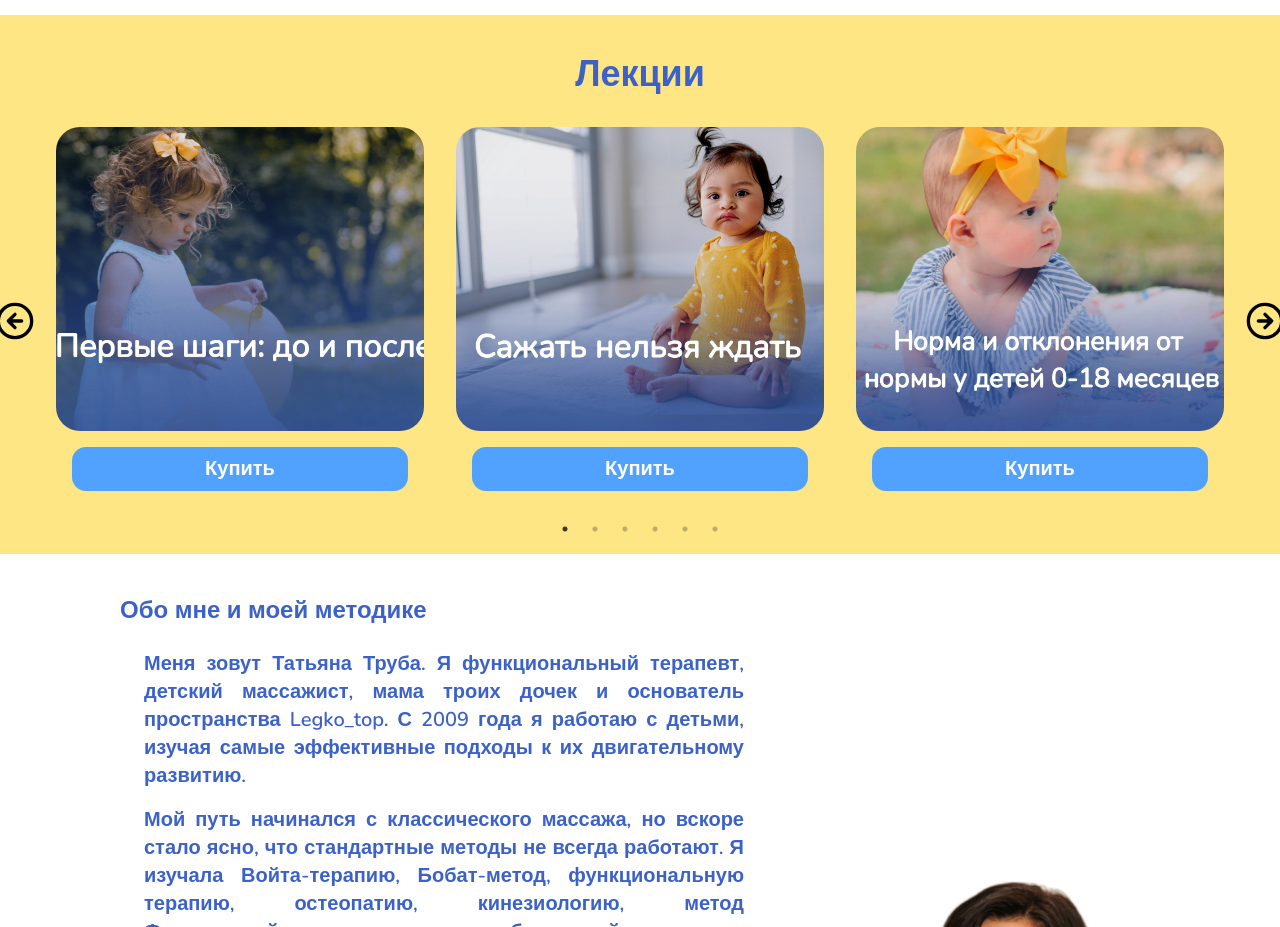
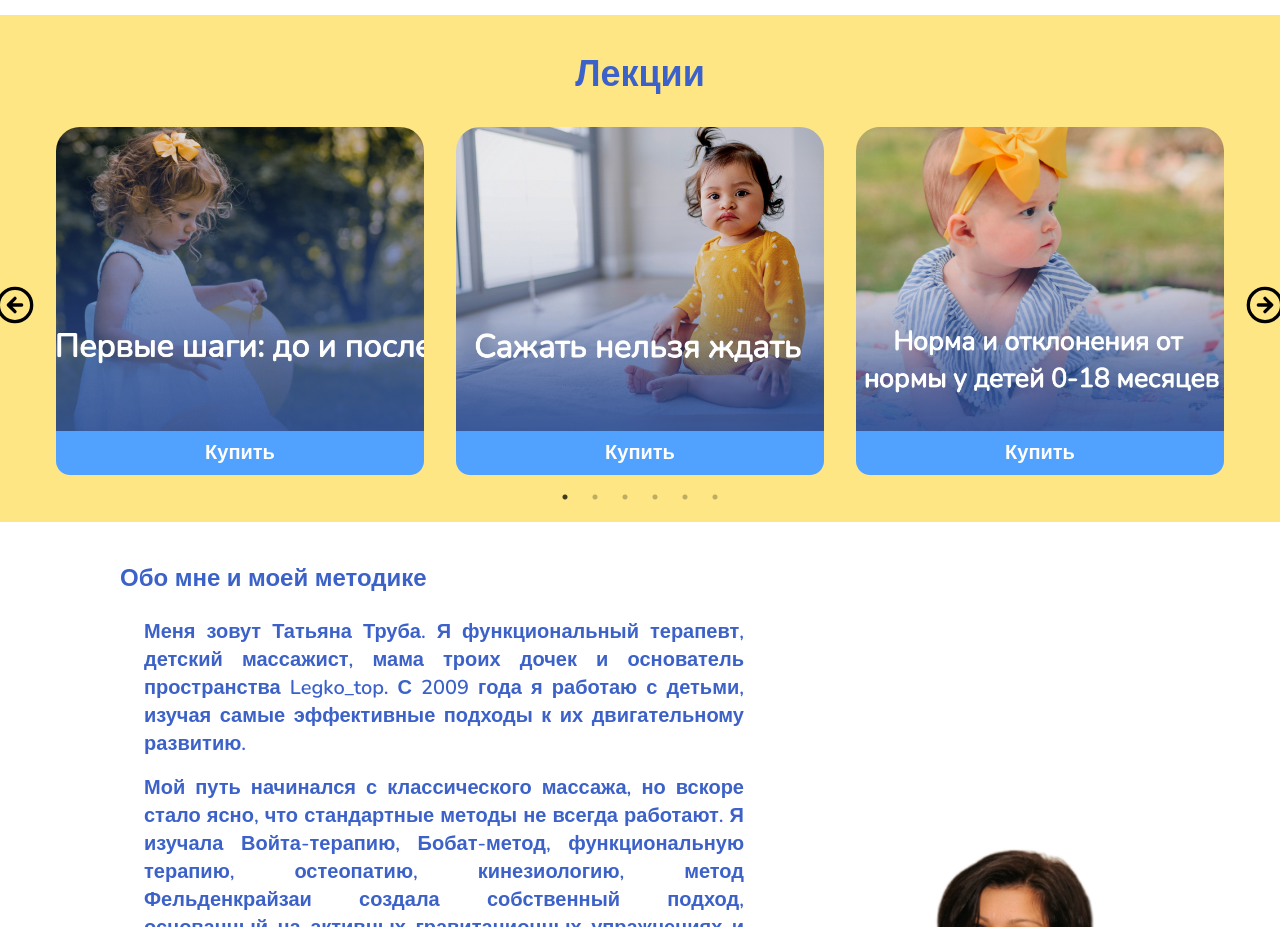
Before and after one commit to vrovsky/legkotop_v2, a React (Vite) app: page / in a window 1280 px wide. Shown: the part 2780-3707 px from the top of the page. Built offline with nearby package versions, Linux system fonts and the light colour scheme.

Commit message:
lectures link added

```diff
--- a/src/components/Lectures.tsx
+++ b/src/components/Lectures.tsx
@@ -8,10 +8,12 @@ const lectures = [
   {
     title: "Норма и отклонение от нормы в развитии детей 0-18 мес",
     image: "/lectures/lecture1.jpg",
+    href: "https://secure.wayforpay.com/button/b5b392568621a",
   },
   {
-    title: "Полезные и бесполезные девайсы",
+    title: "Полезные и вредные девайсы",
     image: "/lectures/lecture2.jpg",
+    href: "https://secure.wayforpay.com/button/bb0d4eb0dd5b3",
   },
   {
     title: "Нет опоры на ручки! Что делать?",
@@ -20,14 +22,17 @@ const lectures = [
   {
     title: "Коррекция асимметрий у детей 0-10 мес",
     image: "/lectures/lecture4.jpg",
+    href: "https://secure.wayforpay.com/button/b82a0ff2c0789",
   },
   {
     title: "Сажать нельзя ждать",
     image: "/lectures/lecture5.jpg",
+    href: "https://secure.wayforpay.com/button/ba0d97c352678",
   },
   {
     title: "Первые шаги: до и после",
     image: "/lectures/lecture6.jpg",
+    href: "https://secure.wayforpay.com/button/b7db4d7551271",
   },
 ];
 
@@ -68,15 +73,14 @@ export default function Lections() {
                 <img
                   src={lecture.image}
                   alt={lecture.title}
-                  className="w-full h-52 md:h-64 xl:h-76 object-cover rounded-3xl"
+                  className="w-full h-52 md:h-64 xl:h-76 object-cover rounded-t-3xl"
                 />
-                <div className="p-4 text-center">
-                  {/* <h3 className="text-lg font-semibold mb-2">
-                    {lecture.title}
-                  </h3> */}
-                  <button className="text-xl font-bold w-full rounded-xl h-11 bg-blue-400 text-white hover:bg-blue-500 transition ease-in-out duration-400">
-                    Купить
-                  </button>
+                <div className="text-center">
+                  <a href={lecture.href} target="_blank">
+                    <button className="text-xl font-bold w-full rounded-b-xl h-11 bg-blue-400 text-white hover:bg-blue-500 transition ease-in-out duration-400">
+                      Купить
+                    </button>
+                  </a>
                 </div>
               </div>
             </div>
```
